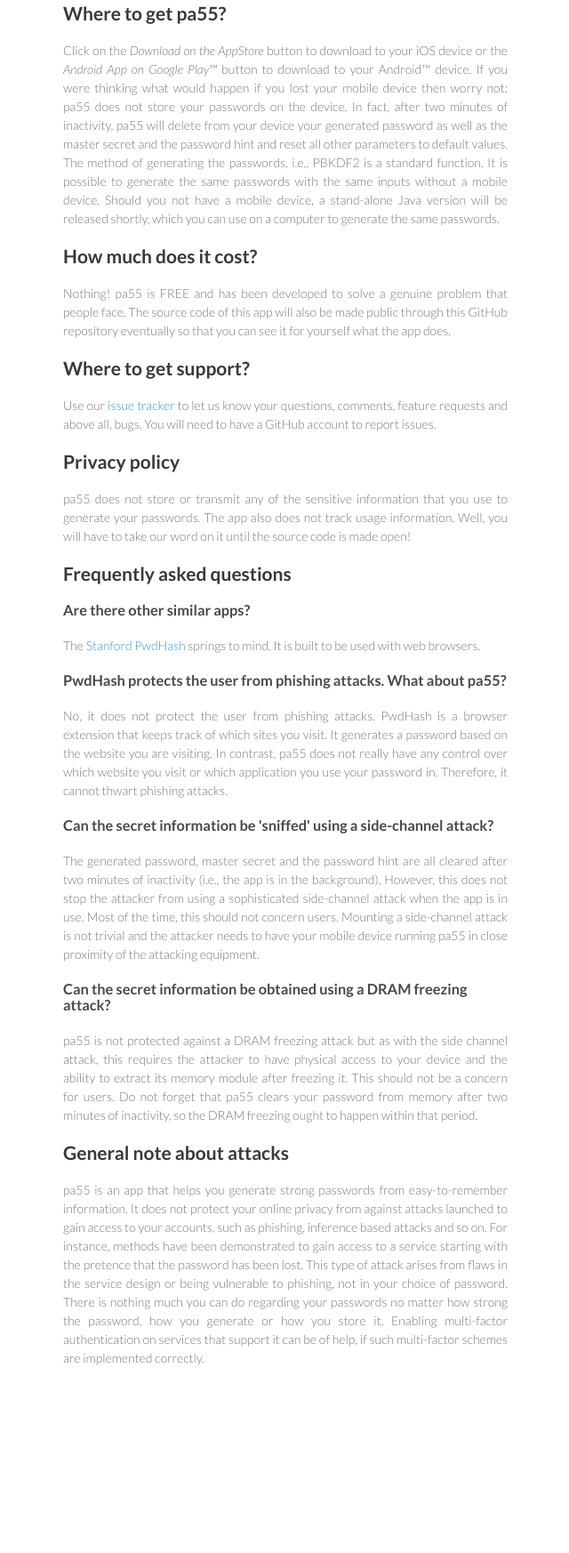
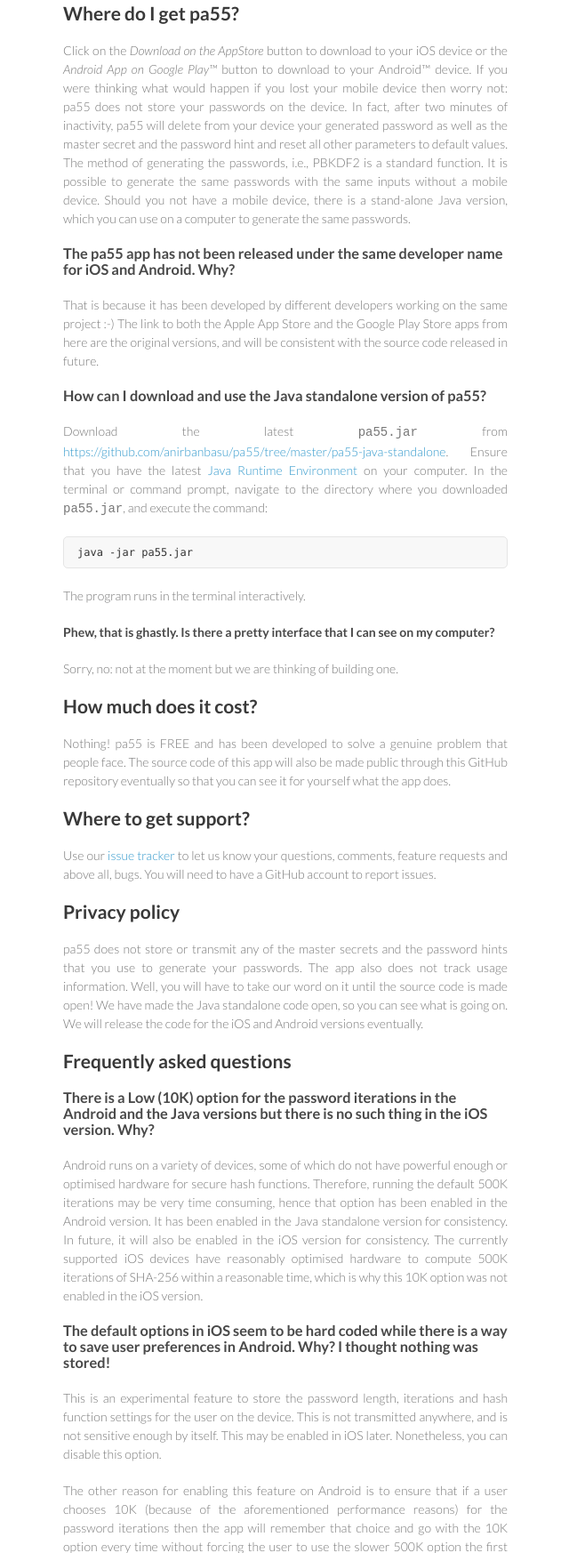
Before and after one commit to pa55/pa55, a plain HTML site: page index.html in a window 1280 px wide. Shown: the part 2328-4074 px from the top of the page at 89% size, without its empty margins (499-1139 px from the left). Before the commit the page ends 3935 px from the top, so only its background shows below. Drawn offline with Linux system fonts and the light colour scheme.

Commit message:
Updated the website to reflect the release of the Android and the Java stand-alone versions.

```diff
--- a/index.html
+++ b/index.html
@@ -63,7 +63,7 @@
 
 <p>Let us try this example: set the master secret to "This should not be an easy sentence to figure out!" (ignore the double quotes). This secret is simple and easy to remember. (Of course, do not use this master secret literally!) Set the password hint to "abcd!someservice2014" (again, without the quotes). Well, this is a bit cryptic but that "abcd" part is supposed to be easy-to-remember, for instance the birthday that you might have used so far for your passwords. (Add a bit more secret information to it if you are really going to use your birthday!) Basically, you could just use a single weak password that you might have been using so far as this cryptic part. The part "someservice" identifies the service for which this password is going to be used and "2014" is optional if you want to have a date context to the passwords. (You could use months, days and even time but then you will not be able to remember that detail!) The generated password of desired length 12 characters in this example, is "1kd/9SxlITZ4" (without the quotes) with 72 bits entropy for password iterations set to 500K and the HMAC algorithm set to HMACwithSHA256. You will get a completely different password even if you just replaced the exclamation mark in the master secret with a period. Choosing a different value of the password length will, however, only result in a contraction or expansion of the generated password.</p>
 
-<h3>What goes on under the hood?</h3>
+<h3>What is going on under the hood?</h3>
 
 <p>pa55 utilises the industry-standard Password Based Key Derivation Function version 2 or PBKDF2 (RFC2898: <a href="https://www.ietf.org/rfc/rfc2898.txt">https://www.ietf.org/rfc/rfc2898.txt</a>) along with a well-known cryptographically secure hash function: SHA1, SHA256 or SHA512. In simple terms, one can define PBKDF2 as a function as follows.</p>
 <pre><code>DK = PBKDF2(PRF, PWD, S, C, L)
@@ -78,9 +78,18 @@
 
 <p>If you forget your master secret or your password hints, pa55 cannot help you remember them. Should you be worried? Yes, absolutely! Do not forget the master secret or your password hints. There is no way to retrieve a password that you have generated using the forgotten master secret or the password hint.</p>
 
-<h2>Where to get pa55?</h2>
+<h2>Where do I get pa55?</h2>
 
-<p>Click on the <em>Download on the AppStore</em> button to download to your iOS device or the <em>Android App on Google Play&trade;</em> button to download to your Android&trade; device. If you were thinking what would happen if you lost your mobile device then worry not: pa55 does not store your passwords on the device. In fact, after two minutes of inactivity, pa55 will delete from your device your generated password as well as the master secret and the password hint and reset all other parameters to default values. The method of generating the passwords, i.e., PBKDF2 is a standard function. It is possible to generate the same passwords with the same inputs without a mobile device. Should you not have a mobile device, a stand-alone Java version will be released shortly, which you can use on a computer to generate the same passwords.</p>
+<p>Click on the <em>Download on the AppStore</em> button to download to your iOS device or the <em>Android App on Google Play&trade;</em> button to download to your Android&trade; device. If you were thinking what would happen if you lost your mobile device then worry not: pa55 does not store your passwords on the device. In fact, after two minutes of inactivity, pa55 will delete from your device your generated password as well as the master secret and the password hint and reset all other parameters to default values. The method of generating the passwords, i.e., PBKDF2 is a standard function. It is possible to generate the same passwords with the same inputs without a mobile device. Should you not have a mobile device, there is a stand-alone Java version, which you can use on a computer to generate the same passwords.</p>
+
+<h3>The pa55 app has not been released under the same developer name for iOS and Android. Why?</h3>
+<p>That is because it has been developed by different developers working on the same project :-) The link to both the Apple App Store and the Google Play Store apps from here are the original versions, and will be consistent with the source code released in future.</p>
+
+<h3>How can I download and use the Java standalone version of pa55?</h3>
+<p>Download the latest <tt>pa55.jar</tt> from <a href="https://github.com/anirbanbasu/pa55/tree/master/pa55-java-standalone">https://github.com/anirbanbasu/pa55/tree/master/pa55-java-standalone</a>. Ensure that you have the latest <a href="https://java.com/download">Java Runtime Environment</a> on your computer. In the terminal or command prompt, navigate to the directory where you downloaded <tt>pa55.jar</tt>, and execute the command:<pre>java -jar pa55.jar</pre>The program runs in the terminal interactively.</p>
+
+<h4>Phew, that is ghastly. Is there a pretty interface that I can see on my computer?</h4>
+<p>Sorry, no: not at the moment but we are thinking of building one.</p>
 
 <h2>How much does it cost?</h2>
 
@@ -92,9 +101,19 @@
 
 <h2>Privacy policy</h2>
 
-<p>pa55 does not store or transmit any of the sensitive information that you use to generate your passwords. The app also does not track usage information.  Well, you will have to take our word on it until the source code is made open!</p>
+<p>pa55 does not store or transmit any of the master secrets and the password hints that you use to generate your passwords. The app also does not track usage information.  Well, you will have to take our word on it until the source code is made open! We have made the Java standalone code open, so you can see what is going on. We will release the code for the iOS and Android versions eventually.</p>
 
 <h2>Frequently asked questions</h2>
+
+<h3>There is a Low (10K) option for the password iterations in the Android and the Java versions but there is no such thing in the iOS version. Why?</h3>
+
+<p>Android runs on a variety of devices, some of which do not have powerful enough or optimised hardware for secure hash functions. Therefore, running the default 500K iterations may be very time consuming, hence that option has been enabled in the Android version. It has been enabled in the Java standalone version for consistency. In future, it will also be enabled in the iOS version for consistency. The currently supported iOS devices have reasonably optimised hardware to compute 500K iterations of SHA-256 within a reasonable time, which is why this 10K option was not enabled in the iOS version.</p>
+
+<h3>The default options in iOS seem to be hard coded while there is a way to save user preferences in Android. Why? I thought nothing was stored!</h3>
+
+<p>This is an experimental feature to store the password length, iterations and hash function settings for the user on the device. This is not transmitted anywhere, and is not sensitive enough by itself. This may be enabled in iOS later. Nonetheless, you can disable this option.</p>
+
+<p>The other reason for enabling this feature on Android is to ensure that if a user chooses 10K (because of the aforementioned performance reasons) for the password iterations then the app will remember that choice and go with the 10K option every time without forcing the user to use the slower 500K option the first time.</p>
 
 <h3>Are there other similar apps?</h3>
 
```
